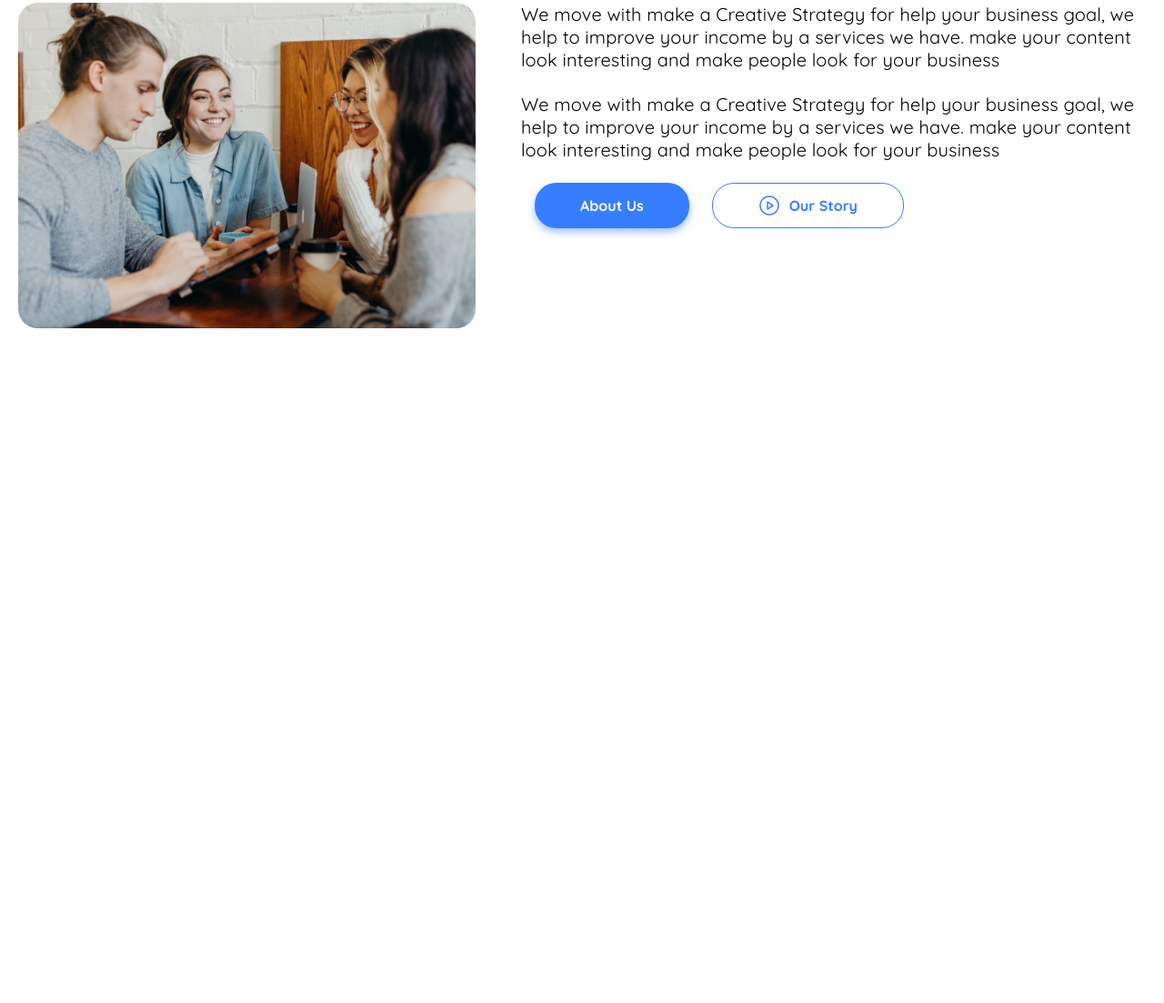
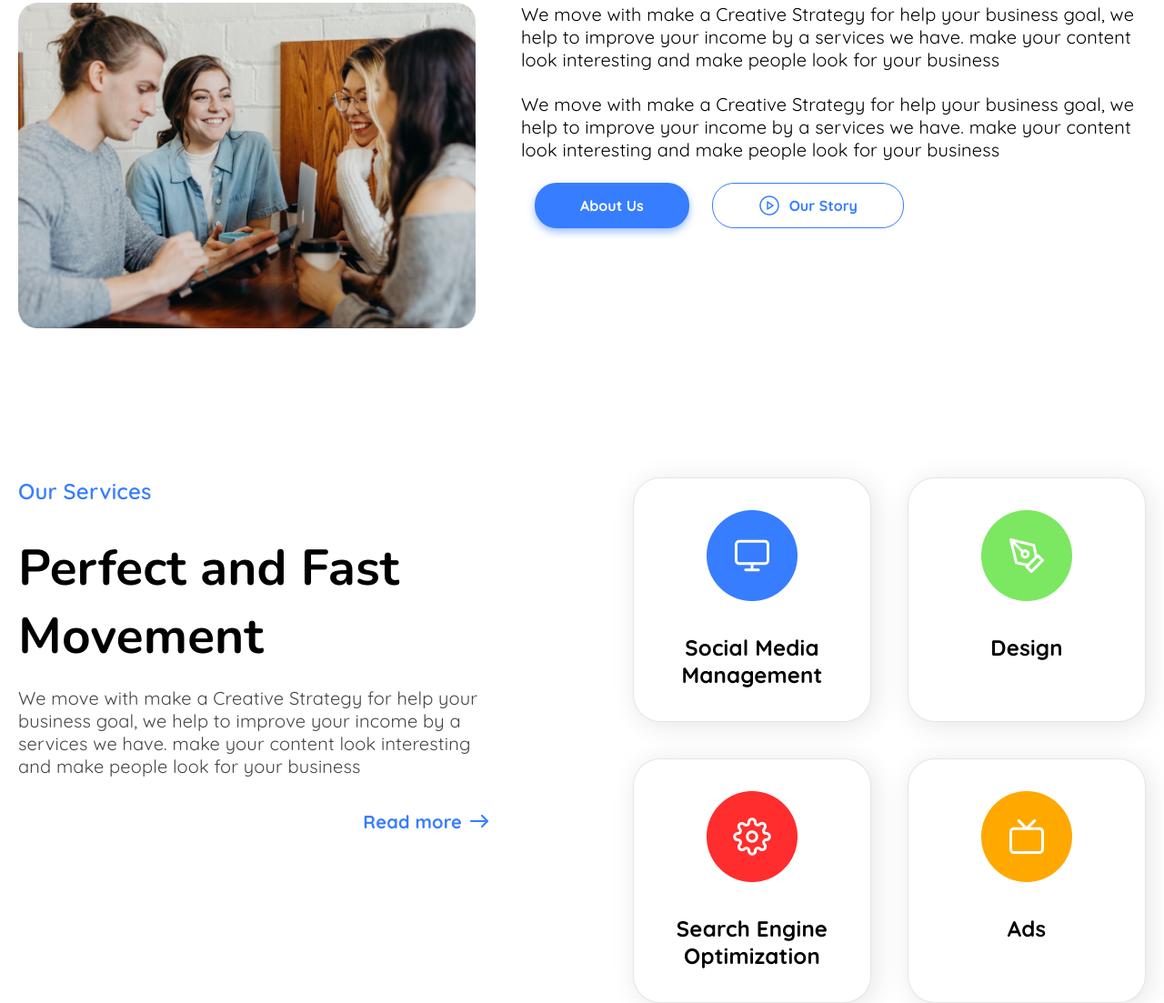
Before and after one commit to maksim-dev1911/creative-agency-landing, a website: page src/index.html in a window 1280 px wide. Shown: the part 1490-2593 px from the top of the page at 91% size. Before the commit the page ends 1855 px from the top, so only its background shows below. Drawn offline with nearby package versions, Linux system fonts and the light colour scheme; files that its build step writes are made by us from their sources.

Commit message:
add services section

```diff
--- a/src/index.html
+++ b/src/index.html
@@ -96,6 +96,39 @@
             </div>
         </div>
     </section>
+    <section class="services">
+        <div class="services__container-text">
+            <h1 class="services__head-text">Our Services</h1>
+            <h1 class="services__title">Perfect and Fast Movement</h1>
+            <p class="services__description">We move with make a Creative Strategy for help your business goal, we help
+                to
+                improve your income by a services we have. make your content look interesting and make people look for
+                your
+                business</p>
+            <div class="services__read-more">
+                <h3>Read more</h3>
+                <img src="images/arrow-right.png">
+            </div>
+        </div>
+        <div class="services__areas">
+            <div class="services__area">
+                <img src="images/computer.png">
+                <h1>Social Media Management</h1>
+            </div>
+            <div class="services__area">
+                <img src="images/pen-tool.png">
+                <h1>Design</h1>
+            </div>
+            <div class="services__area">
+                <img src="images/settings.png">
+                <h1>Search Engine Optimization</h1>
+            </div>
+            <div class="services__area">
+                <img src="images/tv.png">
+                <h1>Ads</h1>
+            </div>
+        </div>
+    </section>
 </main>
 </body>
 
--- a/src/scss/index.scss
+++ b/src/scss/index.scss
@@ -10,12 +10,13 @@
 body {
     font-family: "Quicksand";
     letter-spacing: 0.01em;
+    max-width: $container-width;
+    width: 100%;
+    margin: auto ;
 }
 
 .header {
-    max-width: $container-width;
-    width: 100%;
-    margin: 72px auto 0;
+    margin: 72px 0 0 0;
     display: flex;
     align-items: center;
     justify-content: space-between;
@@ -179,9 +180,7 @@ body {
 }
 
 .about {
-    max-width: $container-width;
-    width: 100%;
-    margin: 206px auto 0;
+    margin-top: 206px;
 
     &__head-text {
         text-align: center;
@@ -243,5 +242,72 @@ body {
         display: flex;
         align-items: center;
     }
+}
 
+.services {
+    display: flex;
+    margin-top: 160px;
+
+    &__head-text {
+        font-size: 24px;
+        font-weight: 600;
+        color: $dodger-blue;
+    }
+
+    &__title {
+        max-width: 419px;
+        margin-top: 32px;
+        font-weight: 700;
+        font-size: 55px;
+        font-family: "Nunito";
+    }
+
+    &__description {
+        max-width: 520px;
+        margin-top: 18px;
+        font-weight: 400;
+        font-size: 20px;
+        color: $dark-gray;
+    }
+
+    &__read-more {
+        display: flex;
+        align-items: center;
+        float: right;
+        margin-top: 36px;
+
+        h3 {
+            margin-right: 7px;
+            font-weight: 700;
+            font-size: 20px;
+            color: $dodger-blue;
+        }
+    }
+
+    &__container-text {
+        max-width: 521px;
+    }
+
+    &__areas {
+        display: grid;
+        grid-template-columns: repeat(2, 262px);
+        grid-template-rows: repeat(2, 269px);
+        grid-gap: 40px;
+        margin-left: 157px;
+    }
+
+    &__area {
+        background: #FFFFFF;
+        border: 1px solid rgba(0, 0, 0, 0.1);
+        box-shadow: 4px 4px 30px rgba(0, 0, 0, 0.1);
+        border-radius: 30px;
+        text-align: center;
+        padding: 35px 45px;
+
+        h1 {
+            margin-top: 32px;
+            font-weight: 700;
+            font-size: 24px;
+        }
+    }
 }
--- a/src/scss/variables.scss
+++ b/src/scss/variables.scss
@@ -2,3 +2,4 @@ $container-width: 1240px;
 $black-color: #1D1D1D;
 $grey-color: #464646;
 $dodger-blue: #377DFF;
+$dark-gray: #464646;
```
Also changed, not shown: src/images/arrow-right.png (added), src/images/computer.png (added), src/images/pen-tool.png (added), src/images/settings.png (added), src/images/tv.png (added). Lines whose indentation alone changed are shown as unchanged.
